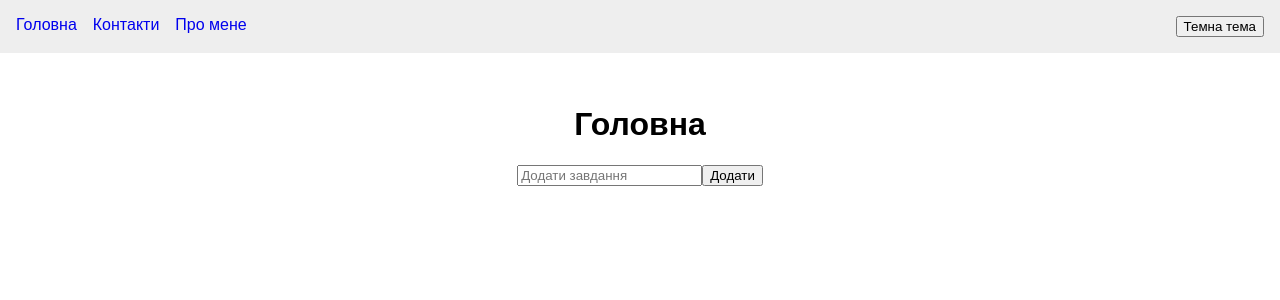
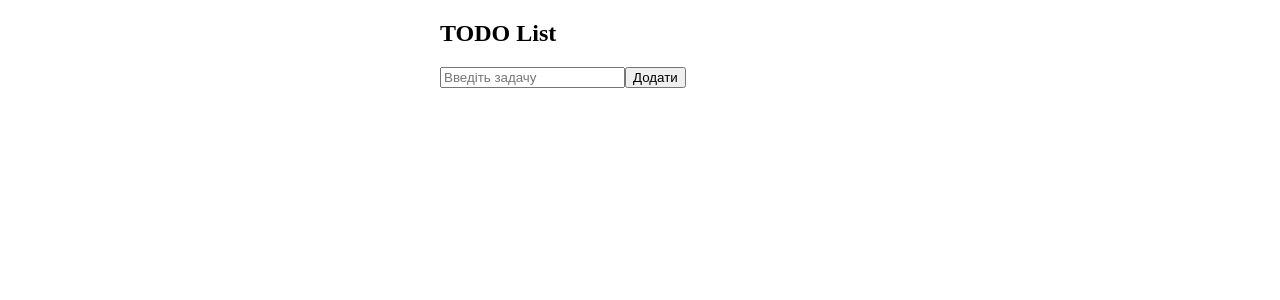
Before and after one commit to kerimovmeybi-bit/Hillel-PRO, a React (Vite) app in the folder hillel-pro/: page / in a window 1280 px wide. Shown: the top 300 px of the page. Built offline with nearby package versions, Linux system fonts and the light colour scheme.

Commit message:
add Home-Work

```diff
--- a/hillel-pro/package.json
+++ b/hillel-pro/package.json
@@ -10,9 +10,10 @@
     "preview": "vite preview"
   },
   "dependencies": {
+    "formik": "^2.4.9",
     "react": "^19.2.4",
     "react-dom": "^19.2.4",
-    "react-router-dom": "^7.13.1"
+    "yup": "^1.7.1"
   },
   "devDependencies": {
     "@eslint/js": "^9.39.4",
--- a/hillel-pro/src/App.jsx
+++ b/hillel-pro/src/App.jsx
@@ -1,30 +1,7 @@
-import React, { useState } from "react";
-import { Routes, Route } from "react-router-dom";
-import Header from "./components/Header";
-import Home from "./pages/Home";
-import Contacts from "./pages/Contacts";
-import About from "./pages/About";
-import ErrorBoundary from "./components/ErrorBoundary";
+import Todo from "./components/Todo";
 
 function App() {
-  const [theme, setTheme] = useState("light");
-
-  const toggleTheme = () => {
-    setTheme(theme === "light" ? "dark" : "light");
-  };
-
-  return (
-    <div className={theme}>
-      <Header toggleTheme={toggleTheme} theme={theme} />
-      <ErrorBoundary>
-        <Routes>
-          <Route path="/" element={<Home />} />
-          <Route path="/contacts" element={<Contacts />} />
-          <Route path="/about" element={<About />} />
-        </Routes>
-      </ErrorBoundary>
-    </div>
-  );
+  return <Todo />;
 }
 
 export default App;
--- a/hillel-pro/src/components/ErrorBoundary.jsx
+++ /dev/null
@@ -1,26 +0,0 @@
-import React from "react";
-
-class ErrorBoundary extends React.Component {
-  constructor(props) {
-    super(props);
-    this.state = { hasError: false };
-  }
-
-  static getDerivedStateFromError(error) {
-    return { hasError: true };
-  }
-
-  componentDidCatch(error, info) {
-    console.error("ErrorBoundary caught an error", error, info);
-  }
-
-  render() {
-    if (this.state.hasError) {
-      return <h2>Сталася помилка. Сторінка не може бути відображена.</h2>;
-    }
-
-    return this.props.children;
-  }
-}
-
-export default ErrorBoundary;
--- a/hillel-pro/src/components/Header.jsx
+++ /dev/null
@@ -1,18 +0,0 @@
-import React from "react";
-import { Link } from "react-router-dom";
-import ThemeToggle from "./ThemeToggle";
-
-const Header = ({ toggleTheme, theme }) => {
-  return (
-    <header className="header">
-      <nav>
-        <Link to="/">Головна</Link>
-        <Link to="/contacts">Контакти</Link>
-        <Link to="/about">Про мене</Link>
-      </nav>
-      <ThemeToggle toggleTheme={toggleTheme} theme={theme} />
-    </header>
-  );
-};
-
-export default Header;
--- a/hillel-pro/src/components/ThemeToggle.jsx
+++ /dev/null
@@ -1,11 +0,0 @@
-import React from "react";
-
-const ThemeToggle = ({ toggleTheme, theme }) => {
-  return (
-    <button onClick={toggleTheme}>
-      {theme === "light" ? "Темна тема" : "Світла тема"}
-    </button>
-  );
-};
-
-export default ThemeToggle;
--- /dev/null
+++ b/hillel-pro/src/components/Todo.jsx
@@ -0,0 +1,46 @@
+import React, { useState } from "react";
+import { Formik, Form, Field, ErrorMessage } from "formik";
+import * as Yup from "yup";
+
+const Todo = () => {
+  const [todos, setTodos] = useState([]);
+
+  // Валідація
+  const validationSchema = Yup.object({
+    task: Yup.string()
+      .min(5, "Мінімум 5 символів")
+      .required("Обов'язкове поле"),
+  });
+
+  const handleSubmit = (values, { resetForm }) => {
+    setTodos([...todos, values.task]);
+    resetForm();
+  };
+
+  return (
+    <div style={{ maxWidth: "400px", margin: "0 auto" }}>
+      <h2>TODO List</h2>
+
+      <Formik
+        initialValues={{ task: "" }}
+        validationSchema={validationSchema}
+        onSubmit={handleSubmit}
+      >
+        <Form>
+          <Field name="task" placeholder="Введіть задачу" />
+          <ErrorMessage name="task" component="div" style={{ color: "red" }} />
+
+          <button type="submit">Додати</button>
+        </Form>
+      </Formik>
+
+      <ul>
+        {todos.map((todo, index) => (
+          <li key={index}>{todo}</li>
+        ))}
+      </ul>
+    </div>
+  );
+};
+
+export default Todo;
--- a/hillel-pro/src/components/TodoForm.jsx
+++ /dev/null
@@ -1,26 +0,0 @@
-import React, { useState } from "react";
-
-const TodoForm = ({ addTodo }) => {
-  const [input, setInput] = useState("");
-
-  const handleSubmit = (e) => {
-    e.preventDefault();
-    if (!input.trim()) return;
-    addTodo(input);
-    setInput("");
-  };
-
-  return (
-    <form onSubmit={handleSubmit}>
-      <input
-        type="text"
-        value={input}
-        onChange={(e) => setInput(e.target.value)}
-        placeholder="Додати завдання"
-      />
-      <button type="submit">Додати</button>
-    </form>
-  );
-};
-
-export default TodoForm;
--- a/hillel-pro/src/pages/About.jsx
+++ /dev/null
@@ -1,12 +0,0 @@
-import React from "react";
-
-const About = () => {
-  return (
-    <div className="page">
-      <h1>Про мене</h1>
-      <p>Я початківець фронтенд розробник, який любить React та SPA.</p>
-    </div>
-  );
-};
-
-export default About;
--- a/hillel-pro/src/pages/Contacts.jsx
+++ /dev/null
@@ -1,13 +0,0 @@
-import React from "react";
-
-const Contacts = () => {
-  return (
-    <div className="page">
-      <h1>Контакти</h1>
-      <p>Email: example@mail.com</p>
-      <p>Телефон: +380123456789</p>
-    </div>
-  );
-};
-
-export default Contacts;
--- a/hillel-pro/src/pages/Home.jsx
+++ /dev/null
@@ -1,24 +0,0 @@
-import React, { useState } from "react";
-import TodoForm from "../components/TodoForm";
-
-const Home = () => {
-  const [todos, setTodos] = useState([]);
-
-  const addTodo = (todo) => {
-    setTodos([...todos, todo]);
-  };
-
-  return (
-    <div className="page">
-      <h1>Головна</h1>
-      <TodoForm addTodo={addTodo} />
-      <ul>
-        {todos.map((todo, index) => (
-          <li key={index}>{todo}</li>
-        ))}
-      </ul>
-    </div>
-  );
-};
-
-export default Home;
--- a/hillel-pro/src/styles.css
+++ /dev/null
@@ -1,37 +0,0 @@
-body,
-html,
-#root {
-    margin: 0;
-    padding: 0;
-    font-family: sans-serif;
-}
-
-.header {
-    display: flex;
-    justify-content: space-between;
-    padding: 1rem;
-    background: #eee;
-}
-
-.header a {
-    margin-right: 1rem;
-    text-decoration: none;
-
-}
-
-.page {
-    padding: 2rem;
-    display: flex;
-    flex-direction: column;
-    align-items: center;
-}
-
-/* Темна тема */
-.dark {
-    background-color: #746e6e;
-    color: white;
-}
-
-.dark .header {
-    background-color: #887f7f;
-}
```
Also changed, not shown: hillel-pro/src/main.jsx (+3 -5 lines), 1 other file (tests, documents, lock files or other folders).
